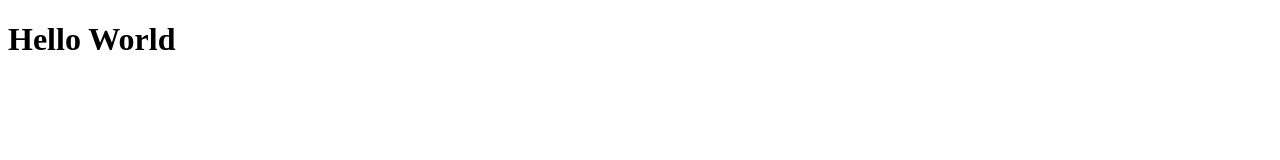
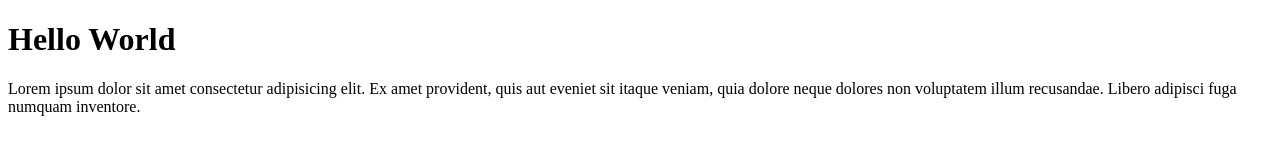
Before and after one commit to pizza40/git-test, a plain HTML site: page index.html in a window 1280 px wide. Drawn offline with Linux system fonts and the light colour scheme.

Commit message:
menambhakan paragraf

```diff
--- a/index.html
+++ b/index.html
@@ -7,5 +7,6 @@
 </head>
 <body>
     <h1>Hello World</h1>
+    <p>Lorem ipsum dolor sit amet consectetur adipisicing elit. Ex amet provident, quis aut eveniet sit itaque veniam, quia dolore neque dolores non voluptatem illum recusandae. Libero adipisci fuga numquam inventore.</p>
 </body>
 </html>
```
